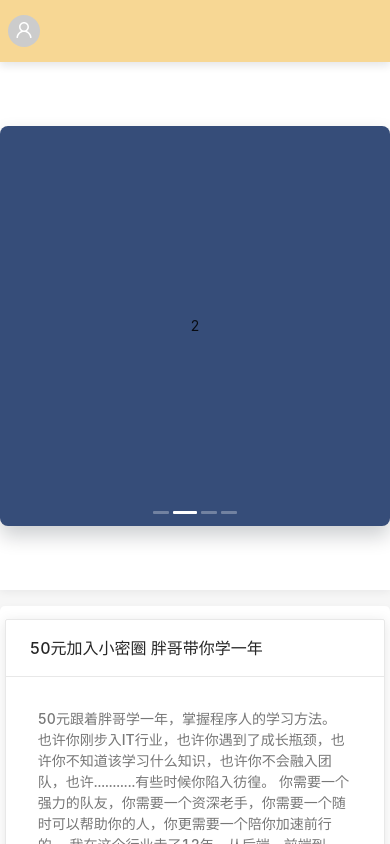
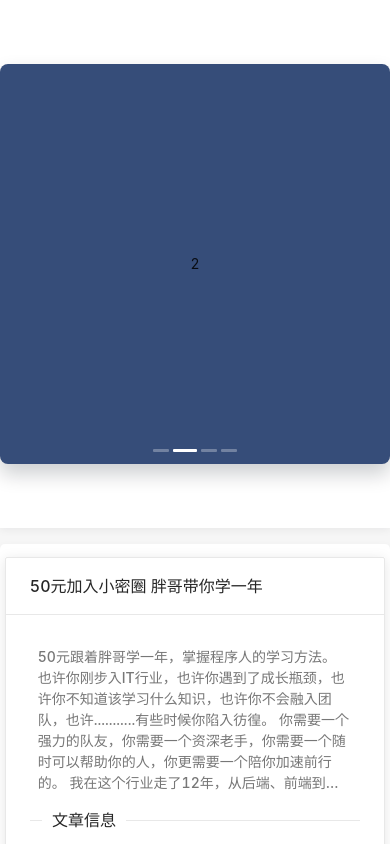
Before and after one commit to jiangkaifree/personalBlog, a Next.js app in the folder blog-app/: page / in a window 390 px wide. Built offline with nearby package versions, Linux system fonts and the light colour scheme.

Commit message:
修改页面

```diff
--- a/blog-app/components/Header/header.module.scss
+++ b/blog-app/components/Header/header.module.scss
@@ -1,17 +1,20 @@
-.headerWrap{
+.headerWrap {
   position: sticky;
   top: 0;
   padding: 15px 0;
-     background-color: #f7d794;
+  background-color: #fff;
   font-size: 1rem;
   z-index: 1;
   box-shadow: 0 4px 8px 0 rgba(7, 17, 27, 0.1);
-      .headerItem{
-        span{
-            margin: 0 .5rem;
+  .headerItem {
+    span {
+      margin: 0 0.5rem;
       cursor: pointer;
-
     }
   }
-
 }
+@media screen and (max-width: 500px) {
+  .headerWrap {
+    display: none;
+  }
+}
--- a/blog-app/styles/articlesInfo.module.scss
+++ b/blog-app/styles/articlesInfo.module.scss
@@ -1,9 +1,10 @@
 /*
  * @Author: jk
  * @Date: 2020-12-07 16:46:26
- * @Last Modified by: jk
- * @Last Modified time: 2020-12-16 15:15:43
+ * @Last Modified by: 小菜鸡
+ * @Last Modified time: 2020-12-29 16:56:05
  */
+
 .main {
   margin-top: 0.5rem;
   .left {
--- a/blog-app/styles/globals.css
+++ b/blog-app/styles/globals.css
@@ -19,7 +19,6 @@ a {
 * {
   box-sizing: border-box;
 }
-@charset "utf-8";
 
 
 body,
```
Also changed, not shown: blog-app/pages/articlesInfo.js (+4 -3 lines). Lines whose indentation alone changed are shown as unchanged.
